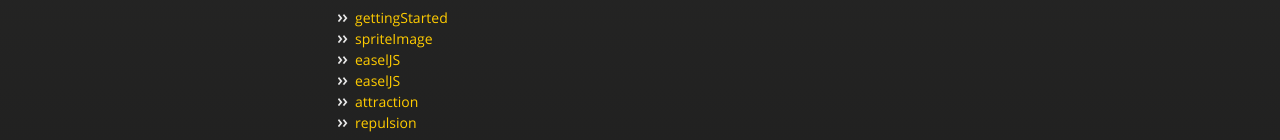
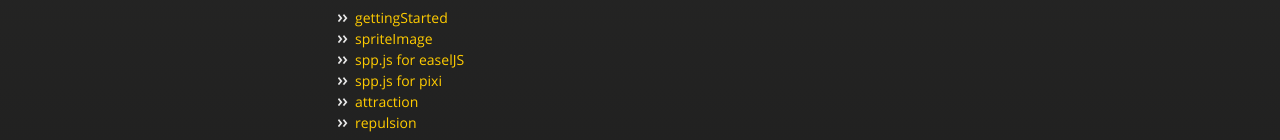
Before and after one commit to flashhawk/spp.js, a plain HTML site: page index.html in a window 1280 px wide. Shown: the part 1171-1311 px from the top of the page. Drawn offline with nearby package versions, Linux system fonts and the light colour scheme.

Commit message:
update index.html

```diff
--- a/index.html
+++ b/index.html
@@ -90,8 +90,8 @@
 <ul>
 <li><a href="http://flashhawk.github.com/spp.js/examples/gettingStarted/">gettingStarted</a></li>
 <li><a href="http://flashhawk.github.com/spp.js/examples/spriteImage/">spriteImage</a></li>
-<li><a href="http://flashhawk.github.com/spp.js/examples/easelJS/">easelJS</a></li>
-<li><a href="http://flashhawk.github.com/spp.js/examples/pixi/">easelJS</a></li>
+<li><a href="http://flashhawk.github.com/spp.js/examples/easelJS/">spp.js for easelJS</a></li>
+<li><a href="http://flashhawk.github.com/spp.js/examples/pixi/">spp.js for pixi</a></li>
 <li><a href="http://flashhawk.github.com/spp.js/examples/attraction/">attraction</a></li>
 <li><a href="http://flashhawk.github.com/spp.js/examples/repulsion/">repulsion</a></li>
 </ul><h3>
```
